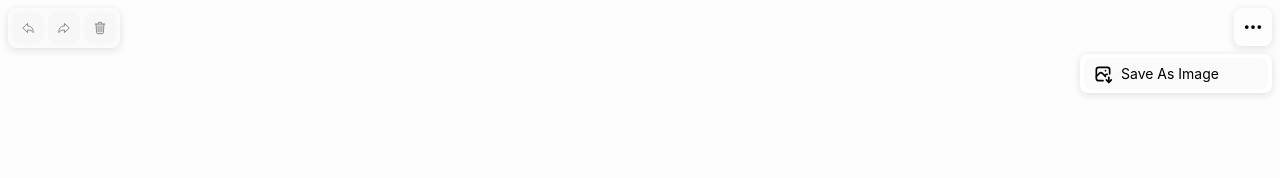
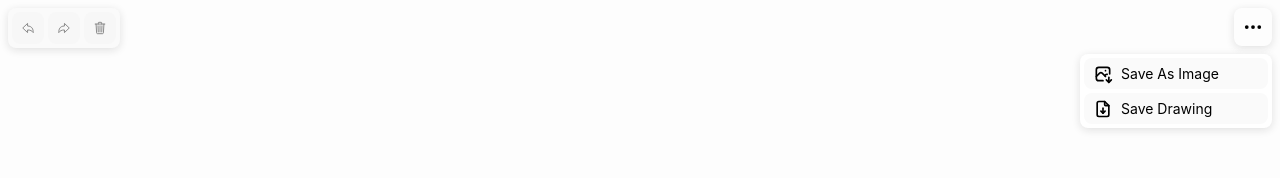
Before and after one commit to Gkuzin13/drawflux, a React (Vite) app: page / in a window 1280 px wide. Both pictures are taken after a click on the button 1253 px from the left and 27 px from the top of the page. Shown: the top 178 px of the page. Built offline with nearby package versions, Linux system fonts and the light colour scheme.

Commit message:
add menu close after click

```diff
--- a/src/client/App.tsx
+++ b/src/client/App.tsx
@@ -13,6 +13,7 @@ import { historyActions } from './stores/slices/historySlice';
 import Konva from 'konva';
 import { ExportType } from './components/Panels/MenuPanel/MenuPanel';
 import { downloadDataUrlAsImage } from './shared/utils/file';
+import { store } from './stores/store';
 
 const App = () => {
   const { selectedNodeId, toolType } = useAppSelector(selectControl);
@@ -89,7 +90,19 @@ const App = () => {
     switch (type) {
       case 'image/png':
         const dataUrl = stageRef.current?.toDataURL();
-        dataUrl && downloadDataUrlAsImage(dataUrl, 'canvas');
+
+        if (dataUrl) {
+          downloadDataUrlAsImage(dataUrl, 'canvas');
+        }
+        break;
+      case 'drawing':
+        const state = store.getState();
+
+        const stateToExport = {
+          stageConfig: state.stageConfig,
+          nodes: state.undoableNodes.present.nodes,
+        };
+        console.log(stateToExport);
         break;
       default:
         break;
--- a/src/client/components/Panels/MenuPanel/MenuPanel.tsx
+++ b/src/client/components/Panels/MenuPanel/MenuPanel.tsx
@@ -2,7 +2,7 @@ import { useClickAway } from '@/client/shared/hooks/useClickAway';
 import { ICON_SIZES } from '@/client/shared/styles/theme';
 import { useRef, useState } from 'react';
 import { IoEllipsisHorizontal } from 'react-icons/io5';
-import { TbPhotoDown } from 'react-icons/tb';
+import { TbFileDownload, TbPhotoDown } from 'react-icons/tb';
 import Button from '../../Button/Button';
 import {
   MenuPanelToggle,
@@ -10,7 +10,7 @@ import {
   MenuPanelContainer,
 } from './MenuPanelStyled';
 
-export type ExportType = 'image/png';
+export type ExportType = 'image/png' | 'drawing';
 
 type Props = {
   onExport: (type: ExportType) => void;
@@ -27,6 +27,11 @@ const MenuPanel = ({ onExport }: Props) => {
     setOpen((prevState) => !prevState);
   };
 
+  const handleOnClick = (type: ExportType) => {
+    onExport(type);
+    setOpen(false);
+  };
+
   return (
     <MenuPanelContainer ref={menuRef}>
       <MenuPanelToggle size="small" squared={true} onClick={handleOnToggle}>
@@ -38,10 +43,19 @@ const MenuPanel = ({ onExport }: Props) => {
             fullWidth={true}
             size="small"
             color="secondary-light"
-            onClick={() => onExport('image/png')}
+            onClick={() => handleOnClick('image/png')}
           >
             <TbPhotoDown size={ICON_SIZES.LARGE} />
             Save As Image
+          </Button>
+          <Button
+            fullWidth={true}
+            size="small"
+            color="secondary-light"
+            onClick={() => handleOnClick('drawing')}
+          >
+            <TbFileDownload size={ICON_SIZES.LARGE} />
+            Save Drawing
           </Button>
         </MenuPanelContent>
       )}
--- a/src/client/components/Panels/MenuPanel/MenuPanelStyled.tsx
+++ b/src/client/components/Panels/MenuPanel/MenuPanelStyled.tsx
@@ -16,6 +16,9 @@ export const MenuPanelToggle = styled(Button, {
 });
 
 export const MenuPanelContent = styled('div', {
+  display: 'flex',
+  flexDirection: 'column',
+  gap: '$1',
   boxShadow: '$small',
   backgroundColor: '$white',
   padding: '$1',
```
